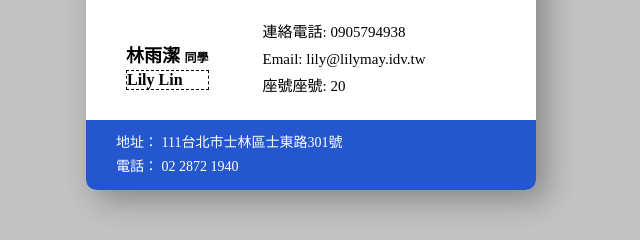
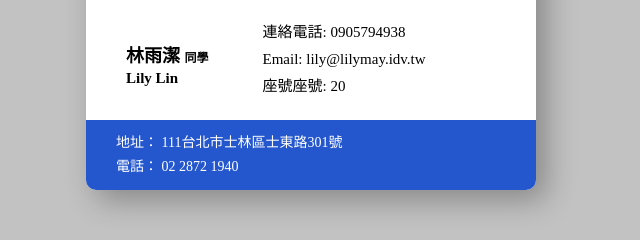
Before and after one commit to Lilymay6636/test, a plain HTML site: page index.html in a window 1280 px wide. Shown: the part 345-585 px from the top of the page, 329-969 px from the left. Drawn offline with Linux system fonts and the light colour scheme.

Commit message:
Add files via upload

```diff
--- a/style.css
+++ b/style.css
@@ -70,7 +70,9 @@ body {
 
 
 .english {
-    border: 1px dashed #000;
+    /* border: 1px dashed #000; */
+    font-size: 15px;
+    font-weight: 500;
 }
 
 /* ---------------------------------------------------------------------------------- */
```
Also changed, not shown: index.html (+1 -2 lines).
